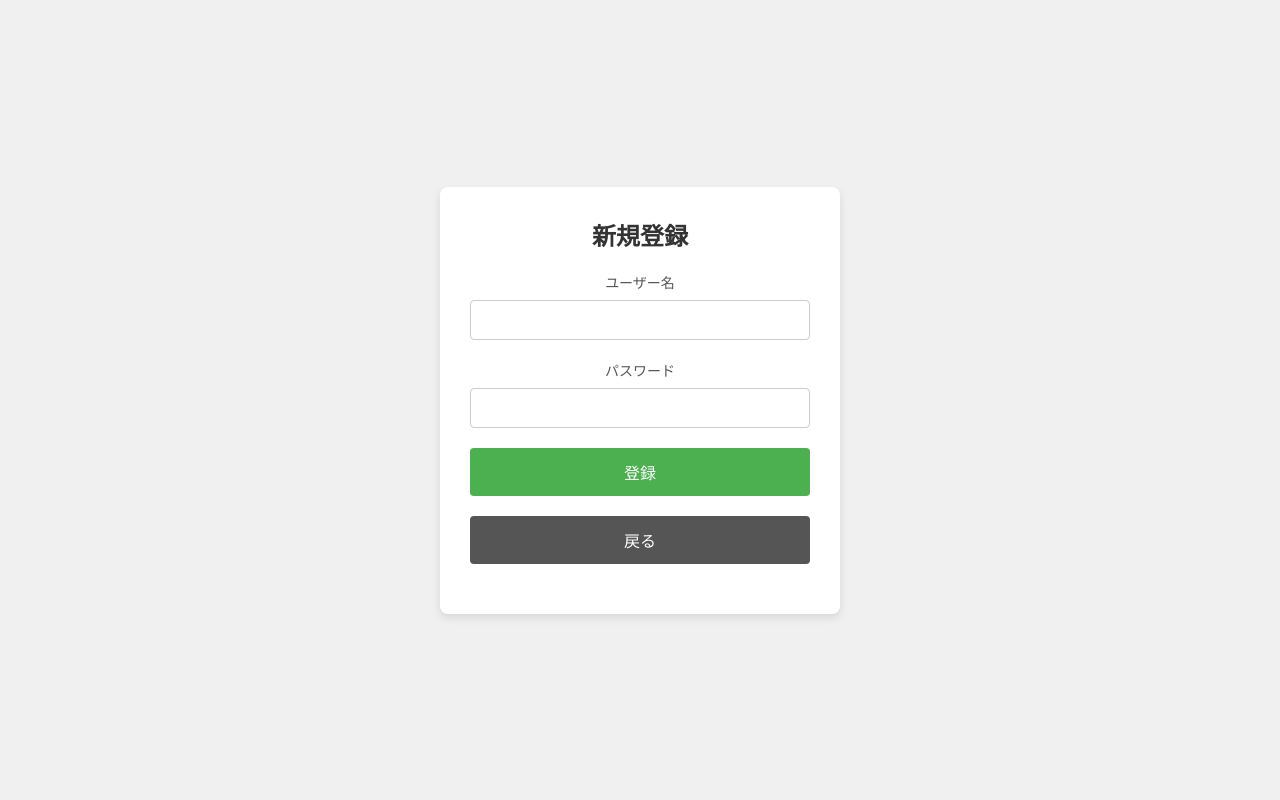
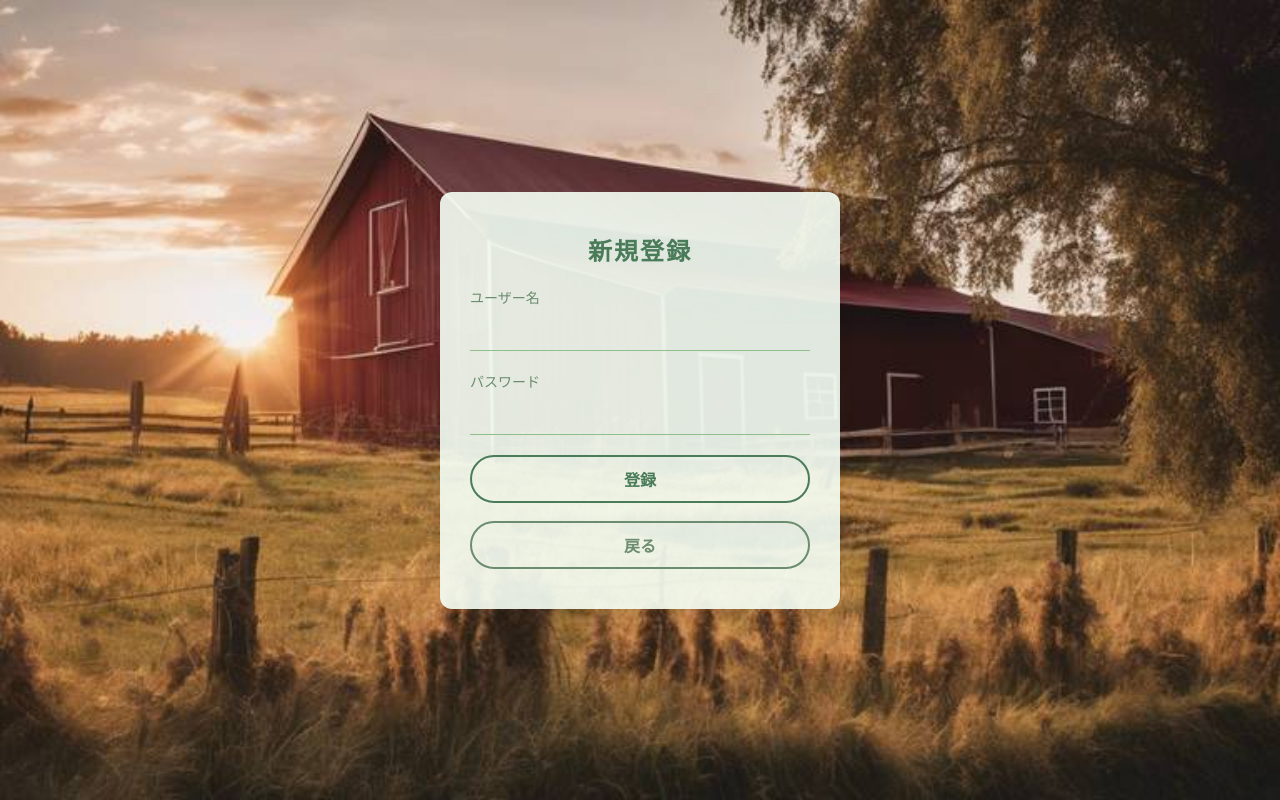
Before and after one commit to su-mi-ii/Giant-Killing, a PHP site: page /Newregistration.php in a window 1280 px wide. Run offline with PHP 8.4, Linux system fonts and the light colour scheme.

Commit message:
新規登録のcss変更

```diff
--- a/Newregistration.php
+++ b/Newregistration.php
@@ -112,6 +112,8 @@ if ($_SERVER['REQUEST_METHOD'] === 'POST') {
     <title>新規登録</title>
     <style>
     /* リセットスタイル */
+/* Reset styles */
+/* Reset styles */
 * {
     margin: 0;
     padding: 0;
@@ -119,19 +121,21 @@ if ($_SERVER['REQUEST_METHOD'] === 'POST') {
 }
 
 body {
-    font-family: Arial, sans-serif;
-    background-color: #f0f0f0;
+    font-family: 'Helvetica Neue', Arial, sans-serif;
+    background: url('image/nojyo.png') no-repeat center center fixed;
+    background-size: cover;
     display: flex;
     justify-content: center;
     align-items: center;
     height: 100vh;
+    color: #444;
 }
 
 .container {
-    background-color: #fff;
-    padding: 30px;
-    border-radius: 8px;
-    box-shadow: 0 4px 8px rgba(0, 0, 0, 0.1);
+    background-color: rgba(245, 255, 245, 0.9); /* Light greenish-cream background */
+    padding: 40px 30px;
+    border-radius: 12px;
+    box-shadow: 0 8px 16px rgba(0, 0, 0, 0.1);
     max-width: 400px;
     width: 100%;
     text-align: center;
@@ -139,67 +143,77 @@ body {
 
 h1 {
     font-size: 24px;
+    font-weight: 600;
     margin-bottom: 20px;
-    color: #333;
+    color: #4a7c59; /* Dark green for headers */
+    text-transform: uppercase;
+    letter-spacing: 2px;
 }
 
 form {
-    margin-bottom: 10px;
+    display: flex;
+    flex-direction: column;
+    align-items: center;
 }
 
 label {
-    display: block;
-    margin-bottom: 8px;
     font-size: 14px;
-    color: #555;
+    color: #6b8c6e;
+    margin-bottom: 5px;
+    align-self: flex-start;
 }
 
-input[type="text"], input[type="password"] {
+input[type="text"],
+input[type="password"] {
     width: 100%;
-    padding: 10px;
+    padding: 10px 15px;
     margin-bottom: 20px;
-    border: 1px solid #ccc;
-    border-radius: 4px;
+    border: none;
+    border-bottom: 1px solid #8ebf8d; /* Soft green border */
+    background: transparent;
     font-size: 16px;
+    color: #444;
+}
+
+input[type="text"]::placeholder,
+input[type="password"]::placeholder {
+    color: #a5c9a1; /* Light green for placeholders */
 }
 
 button {
     width: 100%;
-    padding: 12px;
-    background-color: #4CAF50;
-    border: none;
-    border-radius: 4px;
-    color: white;
+    padding: 10px;
+    background-color: transparent;
+    border: 2px solid #4a7c59; /* Dark green border */
+    border-radius: 25px;
+    color: #4a7c59;
     font-size: 16px;
+    font-weight: 600;
     cursor: pointer;
-    margin-bottom: 10px;
+    text-transform: uppercase;
+    transition: all 0.3s ease;
 }
 
 button:hover {
-    background-color: #45a049;
+    background-color: #4a7c59;
+    color: #ffffff;
 }
 
 p {
-    font-size: 14px;
-    color: red;
-    margin-bottom: 15px;
-    text-align: center;
-}
-
-button[type="submit"] {
-    background-color: #4CAF50;
-}
-
-button[type="submit"]:hover {
-    background-color: #45a049;
+    font-size: 13px;
+    color: #e74c3c;
+    margin-top: 15px;
 }
 
 button[type="button"] {
-    background-color: #555;
+    background-color: transparent;
+    border-color: #6b8c6e;
+    color: #6b8c6e;
 }
 
 button[type="button"]:hover {
-    background-color: #333;
+    background-color: #6b8c6e;
+    color: #ffffff;
 }
 
         </style>
@@ -215,6 +229,7 @@ button[type="button"]:hover {
             <?php if (isset($error_message)) { echo '<p>' . htmlspecialchars($error_message) . '</p>'; } ?>
             <button type="submit">登録</button>
         </form>
+        <br>
         <form action="menu.php">
     <button type="button" onclick="window.location.href='menu.php';">戻る</button>
 </form>
```
Also changed, not shown: image/nojyo.png (added).
